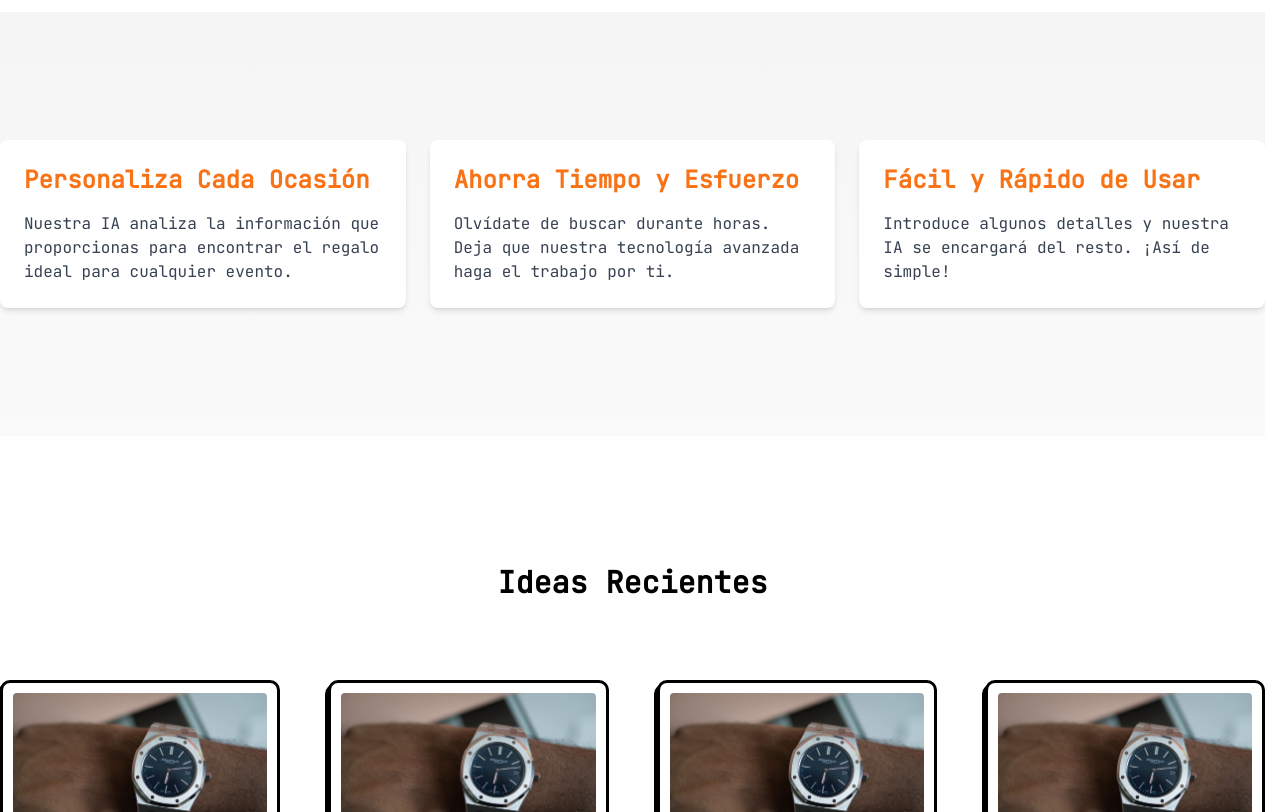
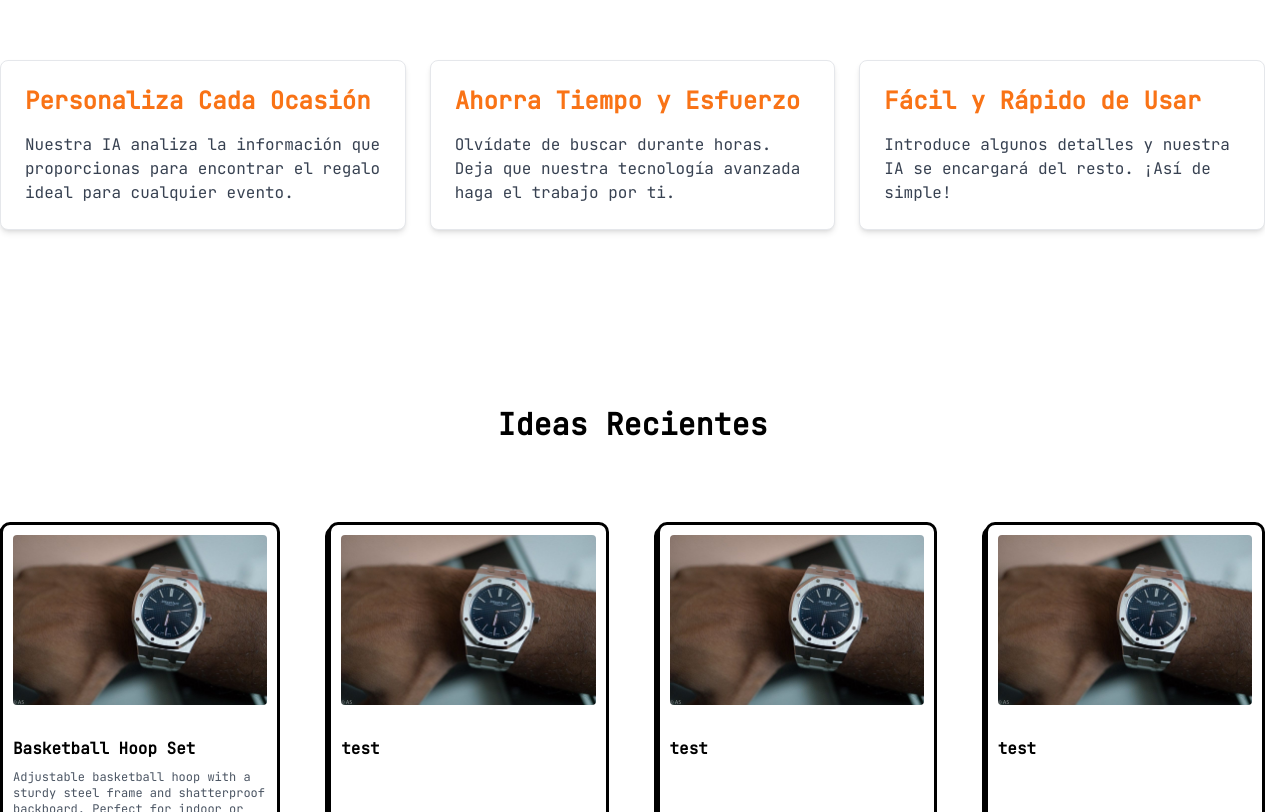
Before and after one commit to sergitejada/MiduVercelHackathon, a Next.js app: page / in a window 1280 px wide. Shown: the part 972-1784 px from the top of the page. Built offline with nearby package versions, Linux system fonts and the light colour scheme.

Commit message:
refactor: Update InfoSection component to use dynamic data

```diff
--- a/src/components/info-section.tsx
+++ b/src/components/info-section.tsx
@@ -16,10 +16,10 @@ const ITEMS = [
 
 export default function InfoSection() {
 	return (
-		<section className="bg-gradient-to-b from-neutral-100 to-neutral-50 py-32">
+		<section className="py-12">
 			<div className="container mx-auto grid grid-cols-1 gap-6 md:grid-cols-2 lg:grid-cols-3">
 				{ITEMS.map(item => (
-					<article key={item.title} className="rounded-lg bg-white p-6 shadow-md">
+					<article key={item.title} className="rounded-lg border bg-white p-6 shadow-md">
 						<h2 className="mb-4 text-2xl font-semibold text-orange-500">{item.title}</h2>
 						<p className="text-gray-700">{item.description}</p>
 					</article>
```
